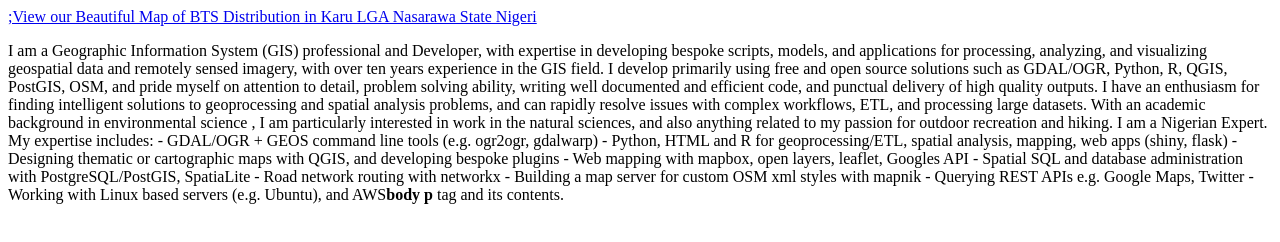
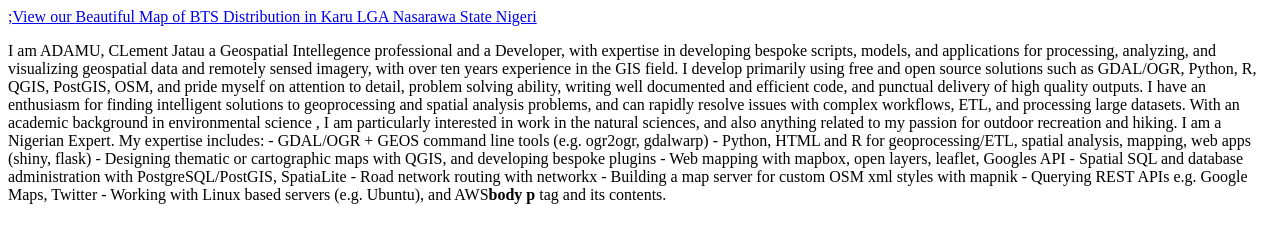
Before and after one commit to clementsofware/BTS, a plain HTML site: page index.html in a window 1280 px wide. Drawn offline with Linux system fonts and the light colour scheme.

Commit message:
Update index.html

```diff
--- a/index.html
+++ b/index.html
@@ -5,7 +5,7 @@
   </head>
   <body>
     <a href="BTSonline.html">;View our Beautiful Map of BTS Distribution in Karu LGA Nasarawa State Nigeri</a>
-    <p> I am a Geographic Information System (GIS) professional and Developer, with expertise in developing bespoke scripts, models, and applications for processing, analyzing, and visualizing geospatial data and remotely sensed imagery, with over ten years experience in the GIS field. I develop primarily using free and open source solutions such as GDAL/OGR, Python, R, QGIS, PostGIS, OSM, and pride myself on attention to detail, problem solving ability, writing well documented and efficient code, and punctual delivery of high quality outputs.
+    <p> I am ADAMU, CLement Jatau a Geospatial Intellegence professional and  a Developer, with expertise in developing bespoke scripts, models, and applications for processing, analyzing, and visualizing geospatial data and remotely sensed imagery, with over ten years experience in the GIS field. I develop primarily using free and open source solutions such as GDAL/OGR, Python, R, QGIS, PostGIS, OSM, and pride myself on attention to detail, problem solving ability, writing well documented and efficient code, and punctual delivery of high quality outputs.
 
 I have an enthusiasm for finding intelligent solutions to geoprocessing and spatial analysis problems, and can rapidly resolve issues with complex workflows, ETL, and processing large datasets. With an academic background in environmental science , I am particularly interested in work in the natural sciences, and also anything related to my passion for outdoor recreation and hiking. I am a Nigerian Expert.
 
```
